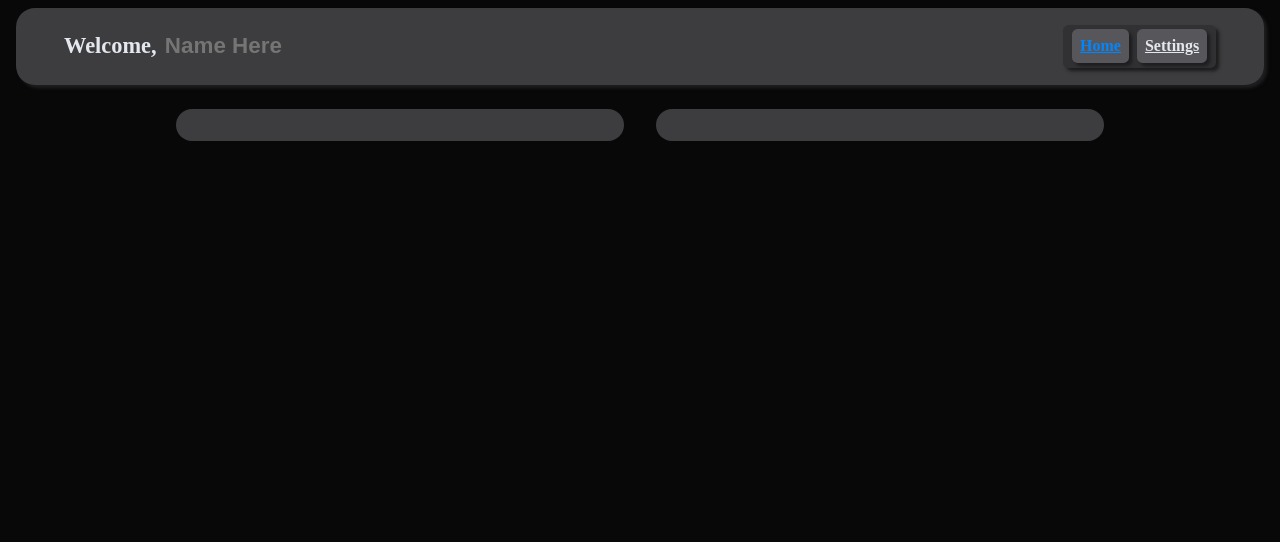
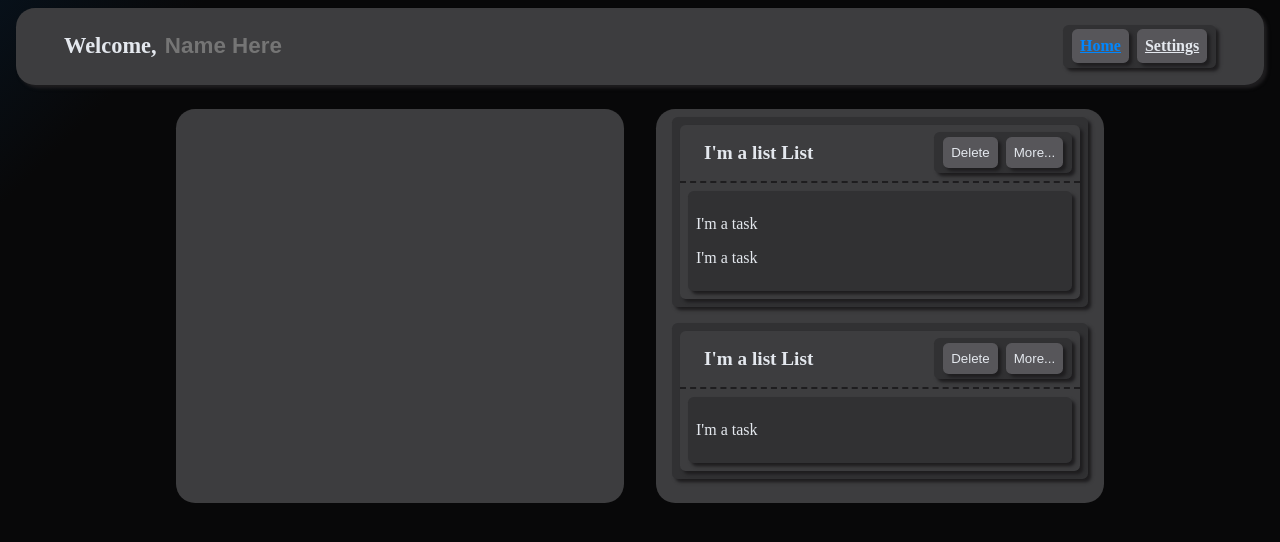
Before and after one commit to DaniSilv97/task-list-vue2, a Vue app: page / in a window 1280 px wide. Shown: the top 542 px of the page. Built offline with nearby package versions, Linux system fonts and the light colour scheme.

Commit message:
Task list structure and css

```diff
--- a/public/styling.css
+++ b/public/styling.css
@@ -76,6 +76,6 @@ body{
     background-color: var(--grey);
     border-radius: 1.2rem;
     width: 26rem;
-    padding: 1rem;
+    padding: 0.5rem 1rem;
     margin: 1rem;
 }
--- a/src/components/TaskList.vue
+++ b/src/components/TaskList.vue
@@ -1,12 +1,25 @@
 <template>
-    <div>
-
+    <div class="task-list radious-and-shadow">
+        <div class="list-container radious-and-shadow">
+            <div class="title-and-button">
+                <h3 class="list-title"> {{ thisList.name }}</h3>
+                <div class="button-holder radious-and-shadow">
+                    <button class="remove-default button radious-and-shadow">Delete</button>
+                    <button class="remove-default button radious-and-shadow">More...</button>
+                </div>
+            </div>
+            <div class="tasks-container radious-and-shadow">
+                <div v-for="task in thisList.tasks" :key="task.id">
+                    <p> {{ task.name }} </p>
+                </div>
+            </div>
+        </div>
     </div>
 </template>
 
 <script>
     export default {
-        props: [  ],
+        props: [ 'thisList' ],
         components: {  },
         name: 'TaskList',
         data(){
@@ -24,5 +37,34 @@
 </script>
 
 <style scoped>
+.task-list{
+    display: flex;
+    flex-direction: column;
+    background-color: var(--darkGrey);
+    margin-bottom: 1rem;
+}
+.list-container{
+    background-color: var(--grey);
+    margin: 0.5rem;
+}
+.title-and-button{
+    height: 3.5rem;
+    display: flex;
+    justify-content: space-between;
+    align-items: center;
+    padding: 0rem 0.5rem;
+    border-bottom: 2px dashed var(--darkestGrey);
+}
+.list-title{
+    flex: 1 1 0;
+    padding-left: 1rem;
+    font-weight: 700;
+    font-size: 1.2rem;
+}
+.tasks-container{
+    padding: 0.5rem;
+    margin: 0.5rem;
+    background-color: var(--darkGrey);
+}
 
 </style>
--- a/src/views/HomeView.vue
+++ b/src/views/HomeView.vue
@@ -8,8 +8,11 @@
 
     <!--// TODO { O }: For list in all, create list-->
     <div class="main-wrapper">
-      <TaskList></TaskList>
+      <div v-for="list in allTaskLists" :key="list.id">
+        <TaskList :thisList="list"></TaskList>
+      </div>
     </div>
+
   </div>
 </template>
 
@@ -23,7 +26,22 @@ import TaskList from '@/components/TaskList.vue';
     name: 'HomeView',
     data(){
       return{
-
+        allTaskLists:[],
+        testTask: { id: 11,
+                    name: `I'm a list List`,
+                    isSelected: false,
+                    tasks:[{  id: 33,
+                              name: `I'm a task`,
+                              date: '2022-04-05'},
+                           {  id: 44,
+                              name: `I'm a task`,
+                              date: '2022-04-05'}]},
+        testTask2: { id: 22,
+                    name: `I'm a list List`,
+                    isSelected: false,
+                    tasks:[{  id: 55,
+                              name: `I'm a task`,
+                              date: '2022-04-05'}]},
       }
     },
     methods:{
@@ -32,6 +50,10 @@ import TaskList from '@/components/TaskList.vue';
     computed:{
 
     },
+    mounted(){
+      this.allTaskLists.push(this.testTask)
+      this.allTaskLists.push(this.testTask2)
+    }
   }
 </script>
 
```
